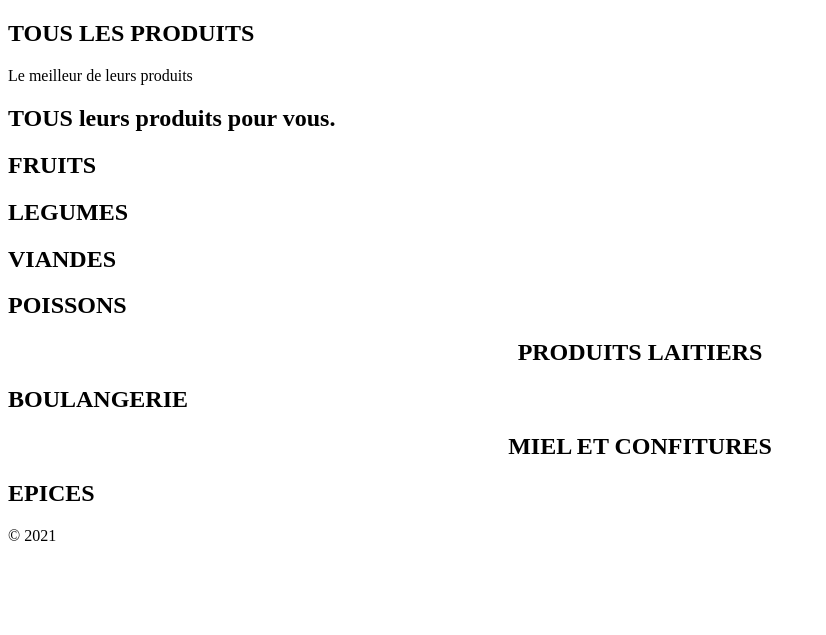
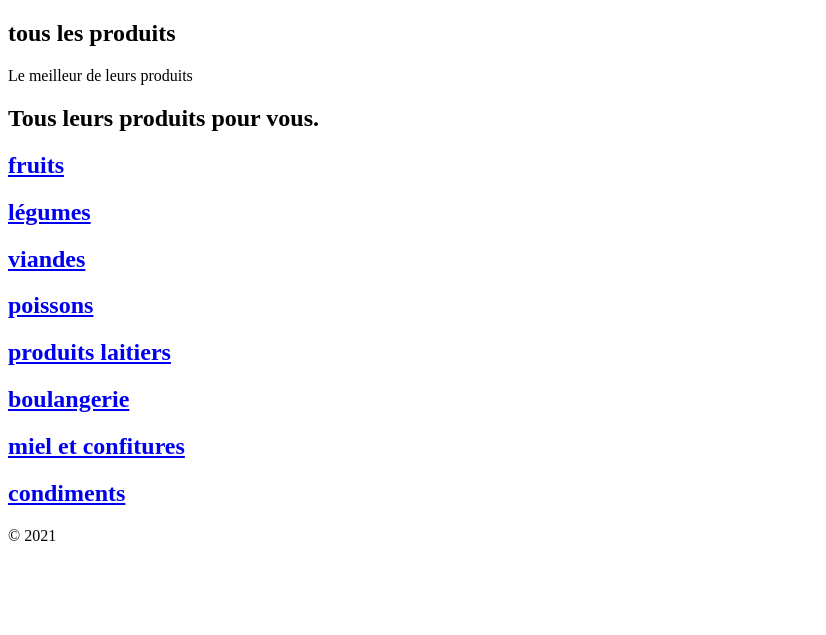
Before and after one commit to Yunis78/eportager_finale, a Symfony app: template templates/produits/index.html.twig in a window 1280 px wide. Shown: the part 2423-3058 px from the top of the page, without its empty margins (0-826 px from the left). Run offline with Twig, Linux system fonts and the light colour scheme; the template is opened without the code that fills it, so the values that code supplies are empty; some libraries are stand-ins or nearby versions; grey boxes are pictures that could not be loaded.

Commit message:
amélioration pages home, produits, catégorie >  mise en place de liens et d'animation

```diff
--- a/templates/base.html.twig
+++ b/templates/base.html.twig
@@ -58,10 +58,10 @@
                 <div class="collapse navbar-collapse" id="navbarText">
                     <ul class="navbar-nav mr-auto">
                         <li class="nav-item orange mx-1 active">
-                            <a class="nav-link orange active" href="#">Accueil</a>
+                            <a class="nav-link orange active" href="{{ path('homepage')}}">Accueil</a>
                         </li>
                         <li class="nav-item vert mx-1">
-                            <a class="nav-link vert" href="#">Produits</a>
+                            <a class="nav-link vert" href="{{ path('produits')}}">Produits</a>
                         </li>
                         <li class="nav-item violet mx-1">
                             <a class="nav-link violet" href="#">Producteurs</a>
--- a/templates/produits/index.html.twig
+++ b/templates/produits/index.html.twig
@@ -11,7 +11,7 @@
         <!-- <img src="{{ asset("img/fruitLegume.jpg") }}" class="card-img" alt="..." /> -->
         </div>
         <div class="card-img-overlay d-flex align-items-center justify-content-center d-flex flex-column">
-            <h2 class="card-title p-3">TOUS LES PRODUITS</h2>
+            <h2 class="card-title p-3">tous les produits</h2>
             <p class="texte">Le meilleur de leurs produits</p>
         </div>
     </div>
@@ -19,7 +19,7 @@
 
 <!-- cards -->
 
-<h2 class="titreCards1"><span class="p-2">TOUS</span>&nbsp;leurs produits pour vous.</h2>
+<h2 class="titreCards1"><span class="cadre-titre-vert px-2">Tous</span>&nbsp;leurs produits pour vous.</h2>
 
 <div class="row my-3 justify-content-center cardsCat">
 
@@ -27,72 +27,88 @@
         <div style="background-image: url('{{ asset("img/fruit.jpg") }}');">
             <!-- <img src="{{ asset("img/fruitLegume.jpg") }}" class="card-img" alt="..." /> -->
         </div>
-        <div class="card-img-overlay d-flex align-items-center justify-content-center d-flex flex-column">
-            <h2 class="card-title">FRUITS</h2>
+        <a href="{{ path('categorie')}}">
+            <div class="card-img-overlay d-flex align-items-center justify-content-center bgvert-hover">
+                <h2 class="card-title cadre-titre-vert">fruits</h2>
             </div>
+        </a>
     </div>
 
     <div class="card text-white m-3">
         <div style="background-image: url('{{ asset("img/legume.jpg") }}');">
             <!-- <img src="{{ asset("img/fruitLegume.jpg") }}" class="card-img" alt="..." /> -->
         </div>
-        <div class="card-img-overlay d-flex align-items-center justify-content-center d-flex flex-column">
-            <h2 class="card-title">LEGUMES</h2>
+        <a href="{{ path('categorie')}}">
+            <div class="card-img-overlay d-flex align-items-center justify-content-center bgvert-hover">
+                <h2 class="card-title cadre-titre-vert">légumes</h2>
             </div>
+        </a>
     </div>
 
     <div class="card text-white m-3">
         <div style="background-image: url('{{ asset("img/viande.jpg") }}');">
             <!-- <img src="{{ asset("img/fruitLegume.jpg") }}" class="card-img" alt="..." /> -->
         </div>
-        <div class="card-img-overlay d-flex align-items-center justify-content-center d-flex flex-column">
-            <h2 class="card-title">VIANDES</h2>
+        <a href="{{ path('categorie')}}">
+            <div class="card-img-overlay d-flex align-items-center justify-content-center bgrouge-hover">
+                <h2 class="card-title cadre-titre-rouge">viandes</h2>
             </div>
+        </a>
     </div>
 
     <div class="card text-white m-3">
         <div style="background-image: url('{{ asset("img/poisson.jpg") }}');">
             <!-- <img src="{{ asset("img/fruitLegume.jpg") }}" class="card-img" alt="..." /> -->
         </div>
-        <div class="card-img-overlay d-flex align-items-center justify-content-center d-flex flex-column">
-            <h2 class="card-title">POISSONS</h2>
+        <a href="{{ path('categorie')}}">
+            <div class="card-img-overlay d-flex align-items-center justify-content-center bgrouge-hover">
+                <h2 class="card-title cadre-titre-rouge">poissons</h2>
             </div>
+        </a>
     </div>
 
     <div class="card text-white m-3">
         <div style="background-image: url('{{ asset("img/fromage.jpg") }}');">
             <!-- <img src="{{ asset("img/fruitLegume.jpg") }}" class="card-img" alt="..." /> -->
         </div>
-        <div class="card-img-overlay d-flex align-items-center justify-content-center d-flex flex-column">
-            <h2 class="card-title" style="font-family:'Noteworthy';font-weight:bold;text-align: center;">PRODUITS LAITIERS</h2>
+        <a href="{{ path('categorie')}}">
+            <div class="card-img-overlay d-flex align-items-center justify-content-center bgviolet-hover">
+                <h2 class="card-title cadre-titre-violet">produits laitiers</h2>
             </div>
+        </a>
     </div>
 
     <div class="card text-white m-3">
         <div style="background-image: url('{{ asset("img/pain.jpg") }}');">
             <!-- <img src="{{ asset("img/fruitLegume.jpg") }}" class="card-img" alt="..." /> -->
         </div>
-        <div class="card-img-overlay d-flex align-items-center justify-content-center d-flex flex-column">
-            <h2 class="card-title">BOULANGERIE</h2>
+        <a href="{{ path('categorie')}}">
+            <div class="card-img-overlay d-flex align-items-center justify-content-center bgviolet-hover">
+                <h2 class="card-title cadre-titre-violet">boulangerie</h2>
             </div>
+        </a>
     </div>
 
     <div class="card text-white m-3">
         <div style="background-image: url('{{ asset("img/miel.jpg") }}');">
             <!-- <img src="{{ asset("img/fruitLegume.jpg") }}" class="card-img" alt="..." /> -->
         </div>
-        <div class="card-img-overlay d-flex align-items-center justify-content-center d-flex flex-column">
-            <h2 class="card-title" style="font-family:'Noteworthy';font-weight:bold;text-align: center;">MIEL ET CONFITURES</h2>
+        <a href="{{ path('categorie')}}">
+            <div class="card-img-overlay d-flex align-items-center justify-content-center bgorange-hover">
+                <h2 class="card-title cadre-titre-orange">miel et confitures</h2>
             </div>
+        </a>
     </div>
 
     <div class="card text-white m-3">
         <div style="background-image: url('{{ asset("img/epice.jpg") }}');">
             <!-- <img src="{{ asset("img/fruitLegume.jpg") }}" class="card-img" alt="..." /> -->
         </div>
-        <div class="card-img-overlay d-flex align-items-center justify-content-center d-flex flex-column">
-            <h2 class="card-title">EPICES</h2>
+        <a href="{{ path('categorie')}}">
+            <div class="card-img-overlay d-flex align-items-center justify-content-center bgorange-hover">
+                <h2 class="card-title cadre-titre-orange">condiments</h2>
             </div>
+        </a>
     </div>
 
     </div>
```
Also changed, not shown: assets/styles/app.css (+71 -1 lines), assets/styles/custom_product.css (+14 -15 lines), templates/homepage/index.html.twig (+31 -13 lines), templates/produits/categorie.html.twig (+8 -8 lines). Lines whose indentation alone changed are shown as unchanged.
